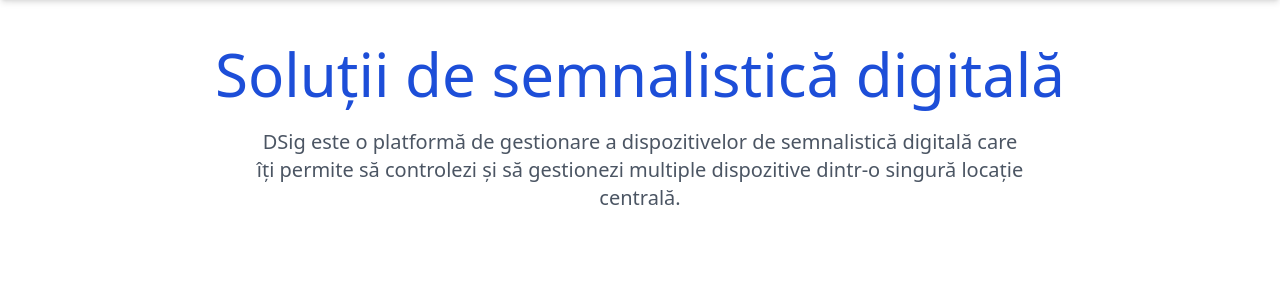
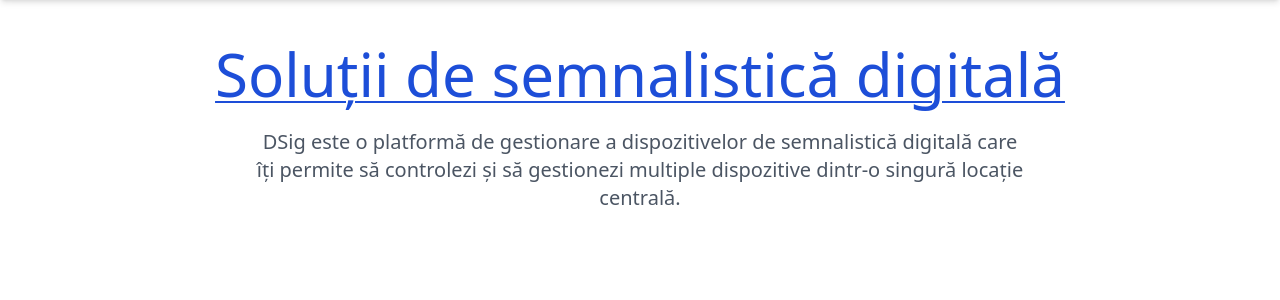
Before and after one commit to calinbule/cubevodata_company_page, a Django app: page /digital-signage/ in a window 1280 px wide. Shown: the part 84-384 px from the top of the page. Run offline with Django 3.2, Linux system fonts and the light colour scheme; some libraries are stand-ins or nearby versions.

Commit message:
dsig url in digital signage page

```diff
--- a/templates/core/digital_signage.html
+++ b/templates/core/digital_signage.html
@@ -8,8 +8,9 @@
         aria-roledescription="Digital Signage Solutions">
         <div class="container mx-auto px-4">
             <div class="text-center mb-12">
-                <a href="https://dsig.cubevodata.com/">
-                    <h1 id="digital-signage-title" class="text-4xl md:text-6xl font-thin text-blue-700 dark:text-blue-400 mb-6">
+                <a href="https://dsig.cubevodata.com/"
+                   class="block hover:scale-105 transition-transform duration-200 group">
+                    <h1 id="digital-signage-title" class="text-4xl md:text-6xl font-thin text-blue-700 dark:text-blue-400 mb-6 group-hover:text-blue-800 dark:group-hover:text-blue-300 transition-colors duration-200 underline decoration-2 underline-offset-4">
                         <span x-show="language === 'en'">Digital Signage Solutions</span>
                         <span x-show="language === 'ro'">Soluții de semnalistică digitală</span>
                     </h1>
```
